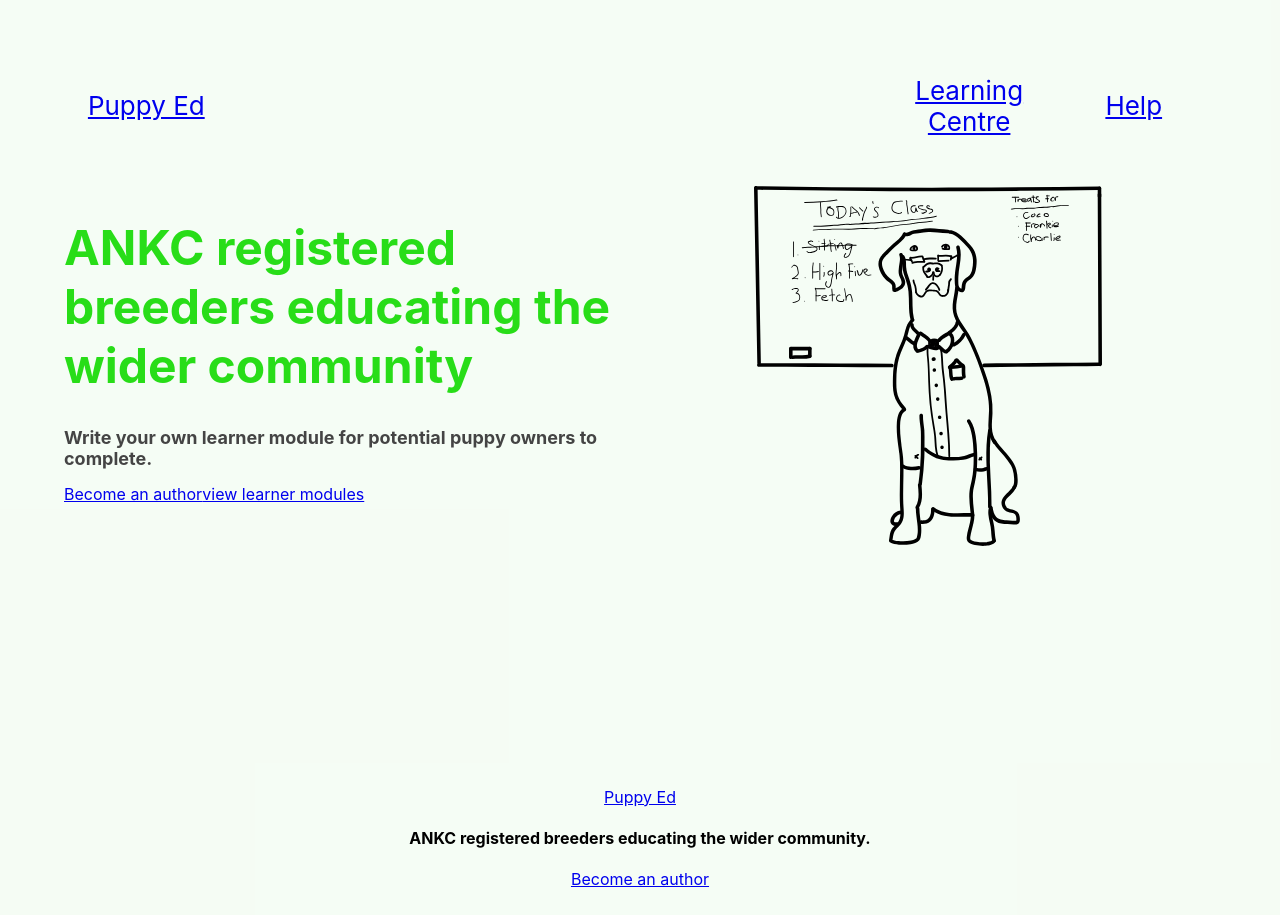
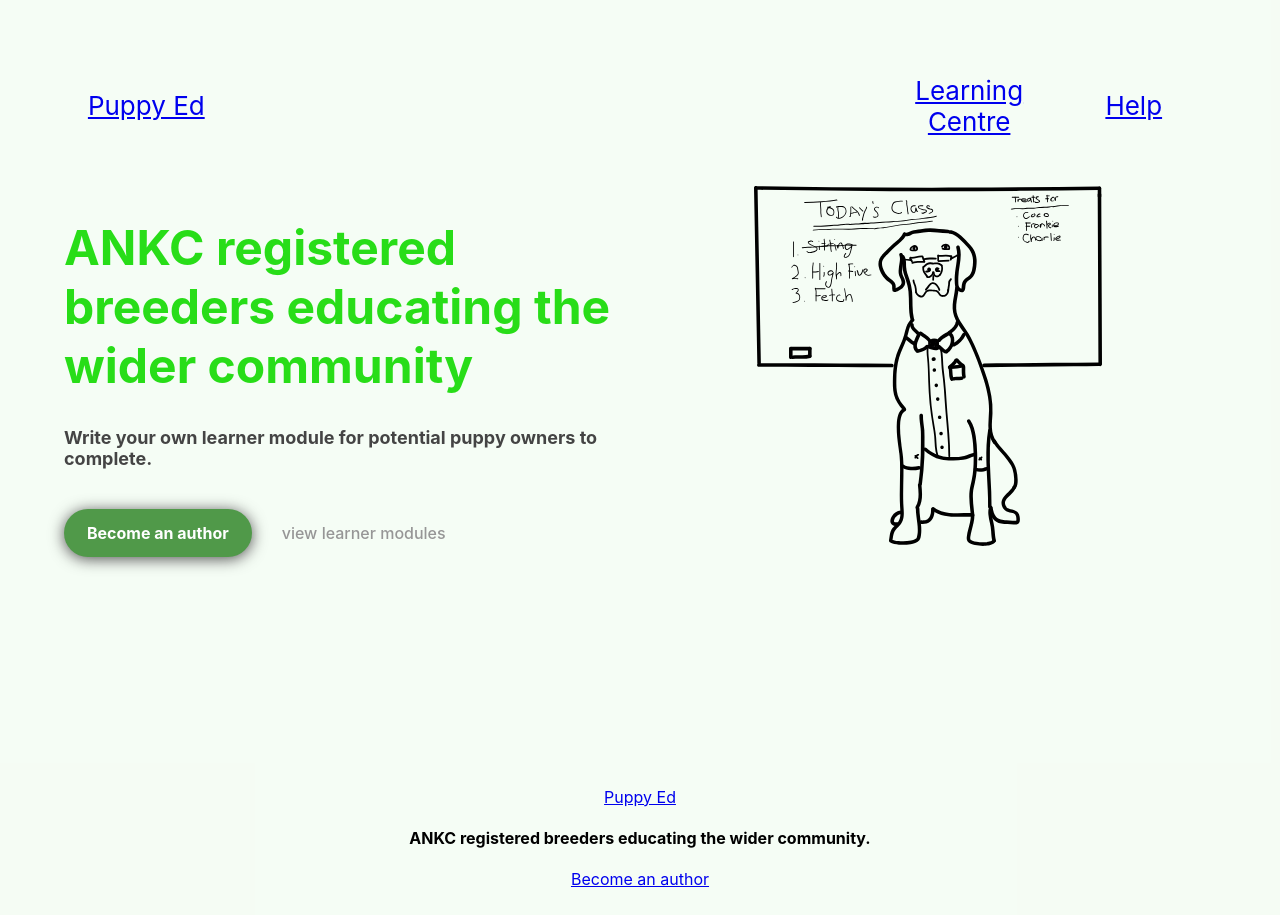
Before and after one commit to dylman123/puppy-ed, a React (Create React App) app: page / in a window 1280 px wide. Built offline with nearby package versions, Linux system fonts and the light colour scheme.

Commit message:
styled cta's

```diff
--- a/src/components/SectionIntro/SectionIntro.css
+++ b/src/components/SectionIntro/SectionIntro.css
@@ -22,3 +22,34 @@
   filter: invert();
   max-height: 60%;
 }
+
+.ctaContainer {
+  margin-top: 40px;
+  display: flex;
+  flex-direction: row;
+  gap: 30px;
+  text-align: center;
+
+}
+
+.ctaPrimary {
+  color: white;
+  background-color: #509949;
+  border-radius: 25px;
+  padding: 14px 23px;
+  box-shadow: 0px 2px 15px rgb(80, 80, 80);
+  text-decoration: none;
+  font-weight: bold;
+  padding: auto;
+
+  &:hover {
+    transform: scale(1.05);
+  }
+}
+
+.ctaSecondary {
+  text-decoration: none;
+  margin: auto 0;
+  color: #969696;
+  font-weight: 500;
+}
```
